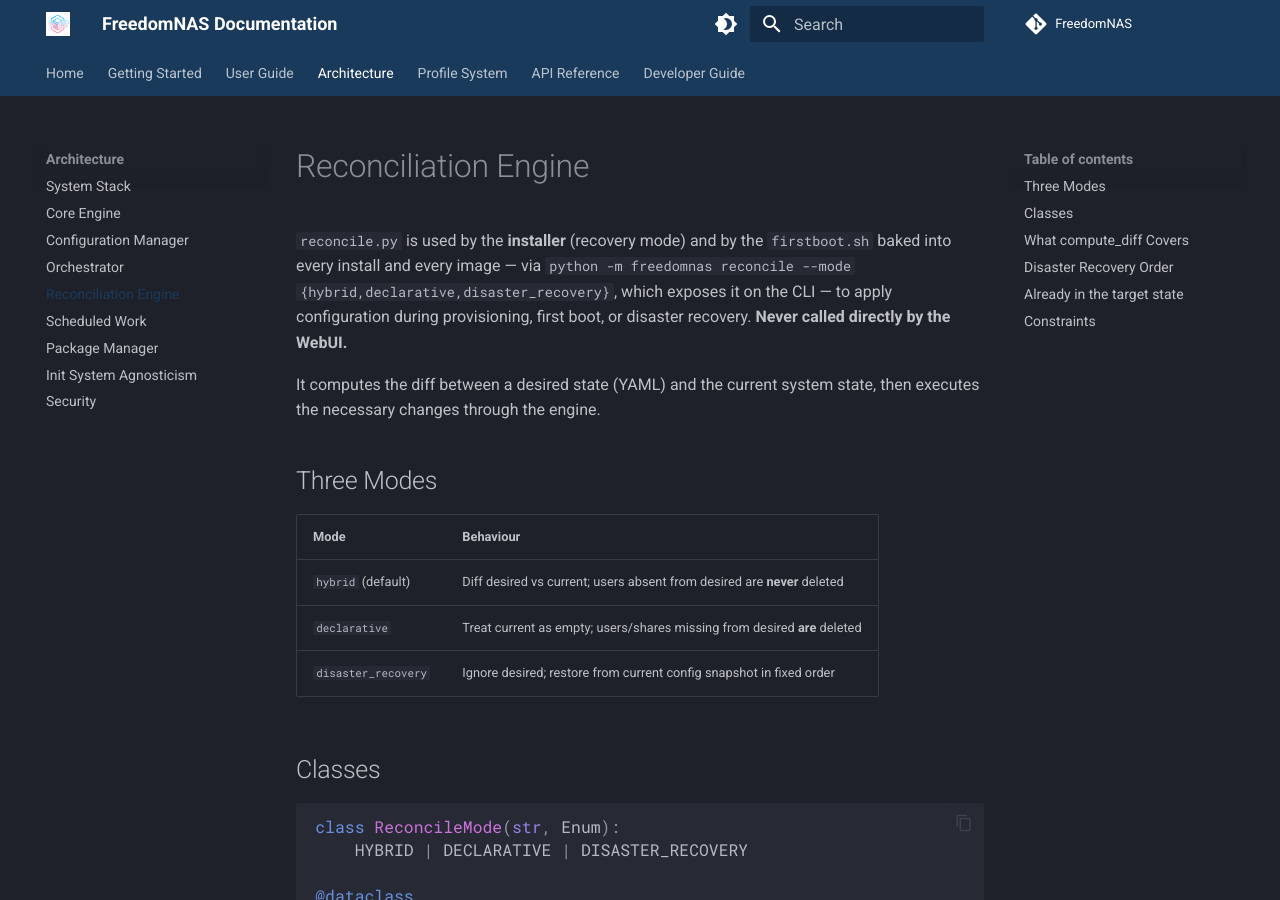
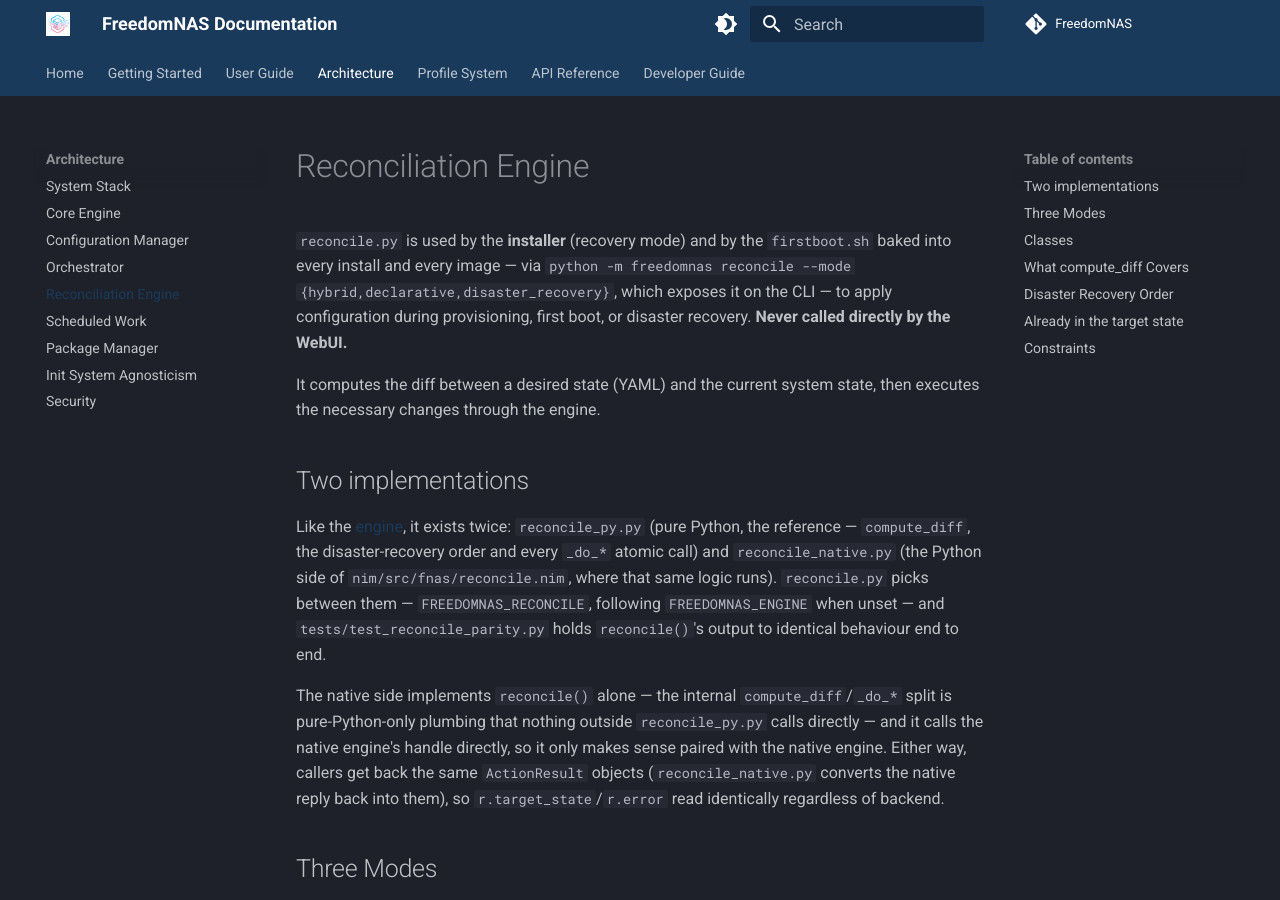
Before and after one commit to FreedomNAS/freedomnas-docs, an MkDocs documentation site: the page built from docs/architecture/reconciler.md, in a window 1280 px wide and 900 px high. Built offline with MkDocs 1.6.1 and Material for MkDocs 9.7.7, drawn with Linux system fonts in a browser that asks for light colours.

Commit message:
Document the native reconciliation engine backend

```diff
--- a/docs/architecture/reconciler.md
+++ b/docs/architecture/reconciler.md
@@ -8,6 +8,25 @@ first boot, or disaster recovery. **Never called directly by the WebUI.**
 
 It computes the diff between a desired state (YAML) and the current system
 state, then executes the necessary changes through the engine.
+
+## Two implementations
+
+Like the [engine](engine.md#two-implementations), it exists twice:
+`reconcile_py.py` (pure Python, the reference — `compute_diff`, the
+disaster-recovery order and every `_do_*` atomic call) and
+`reconcile_native.py` (the Python side of `nim/src/fnas/reconcile.nim`,
+where that same logic runs). `reconcile.py` picks between them —
+`FREEDOMNAS_RECONCILE`, following `FREEDOMNAS_ENGINE` when unset — and
+`tests/test_reconcile_parity.py` holds `reconcile()`'s output to identical
+behaviour end to end.
+
+The native side implements `reconcile()` alone — the internal
+`compute_diff`/`_do_*` split is pure-Python-only plumbing that nothing
+outside `reconcile_py.py` calls directly — and it calls the native engine's
+handle directly, so it only makes sense paired with the native engine.
+Either way, callers get back the same `ActionResult` objects
+(`reconcile_native.py` converts the native reply back into them), so
+`r.target_state`/`r.error` read identically regardless of backend.
 
 ## Three Modes
 
```
Also changed, not shown: docs/developer/repositories.md (+5 -3 lines).
